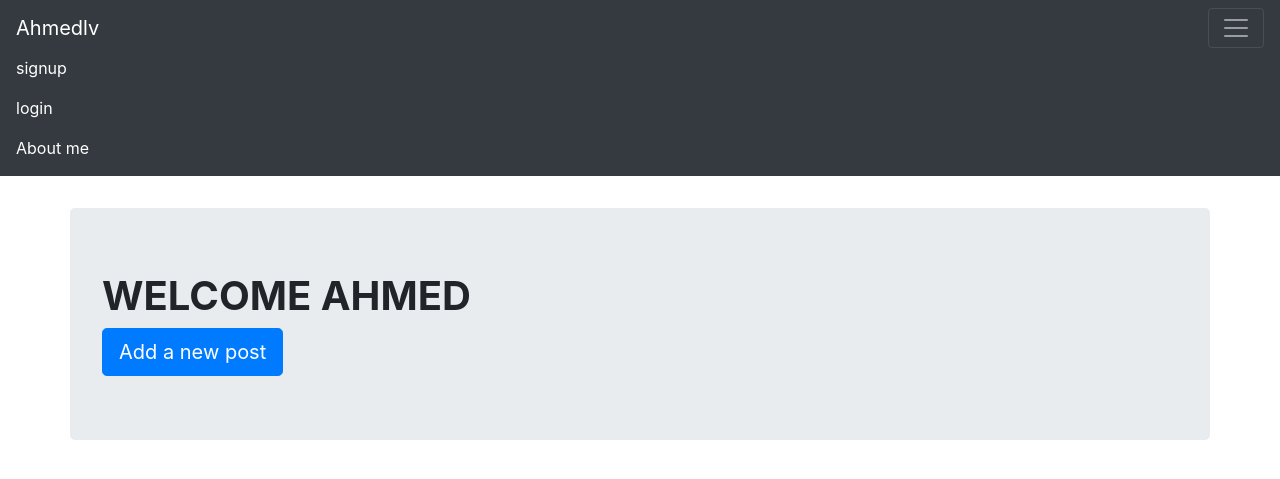
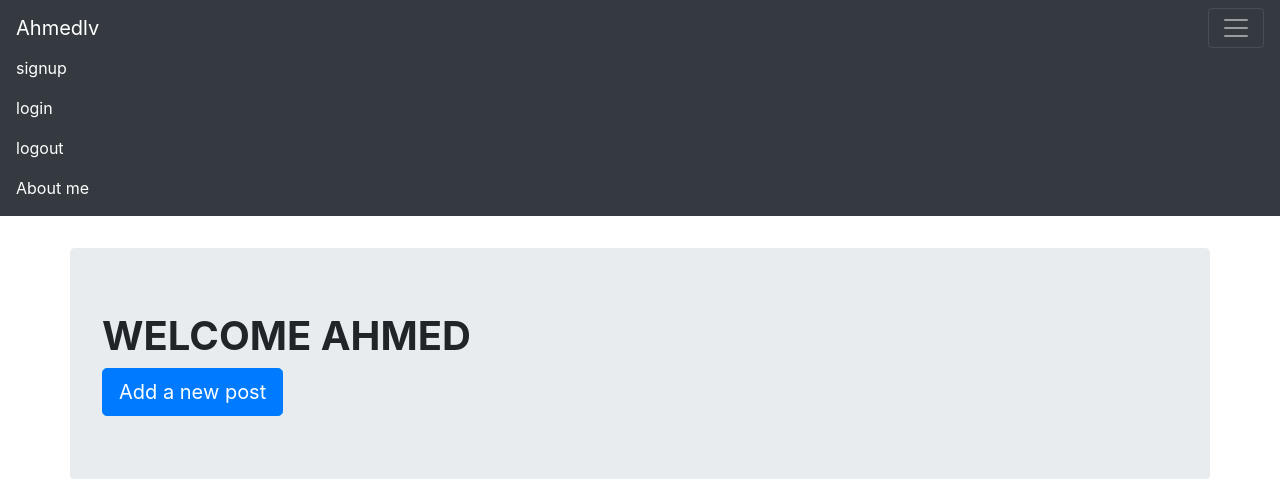
Before and after one commit to AhmedAhmed31/src, a Django app: page / in a window 1280 px wide, after a click that opens the changed part. Shown: the top 479 px of the page. Run offline with Django 3.2, Linux system fonts and the light colour scheme; a user stored in the database is signed in; data comes from the database, SQL or seed files in the repository; both versions use the stored data as it was after the commit; some libraries are stand-ins or nearby versions.

Commit message:
login/logout

```diff
--- a/post/urls.py
+++ b/post/urls.py
@@ -14,7 +14,7 @@ urlpatterns = [
     url(r'^signup$', views.signup, name='signup'),
 
     url(r'^Aboutme$', views.about_me, name='about_me'),
-
     url(r'^create$', views.create_post, name='create_post'),
+    url(r'^logout$', views.logout_view, name='logout'),
     url(r'^(?P<id>\d+)/edit$', views.edit_post, name='edit_post'),
 ]
--- a/post/views.py
+++ b/post/views.py
@@ -2,7 +2,7 @@ from django.shortcuts import render, get_object_or_404, redirect
 from .models import Post
 from .forms import PostForm
 from django.contrib.auth.forms import UserCreationForm, AuthenticationForm
-from django.contrib.auth import login
+from django.contrib.auth import login,logout
 
 
 # Create your views here.
@@ -98,3 +98,8 @@ def create_post(request):
 
 def about_me(request):
     pass
+
+
+def logout_view(request):
+        logout(request)
+        return redirect('/')
--- a/templates/base.html
+++ b/templates/base.html
@@ -29,15 +29,23 @@
             </div>
             <div class="navbar-nav ">
                 <div class="nav-item active">
-        <a class="nav-link" href="{% url 'ahmedlv:login' %}">login <span class="sr-only">(current)</span></a>
+                    <a class="nav-link" href="{% url 'ahmedlv:login' %}">login <span
+                            class="sr-only">(current)</span></a>
                 </div>
+                <div class="navbar-nav ">
+                    {% if request.user.is_authenticated %}
+                        <div class="nav-item active">
+                            <a class="nav-link" href="{% url 'ahmedlv:logout' %}">logout <span
+                                    class="sr-only">(current)</span></a>
+                        </div>
+                    {% endif %}
                     <div class="navbar-nav ">
                         <div class="nav-item active">
                             <a class="nav-link" href="#">About me <span class="sr-only">(current)</span></a>
                         </div>
                     </div>
 
-
+                </div>
             </div>
 </nav>
 <div class="container">
```
Also changed, not shown: db.sqlite3. Lines whose indentation alone changed are shown as unchanged.
